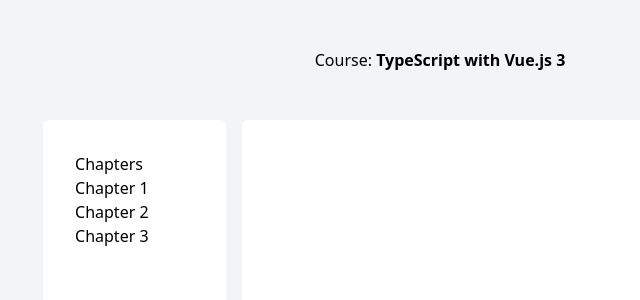
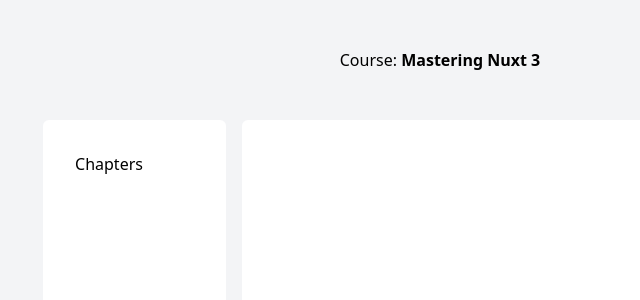
Before and after one commit to mirislomovmirjalol/course-app-nuxt, a Nuxt app: page /course in a window 1280 px wide. Shown: the top 300 px of the page, without its empty margins (200-840 px from the left). Built offline with nearby package versions, Linux system fonts and the light colour scheme.

Commit message:
readme update

```diff
--- a/pages/course.vue
+++ b/pages/course.vue
@@ -1,9 +1,3 @@
-<script setup>
-import {useCourse} from "~/composables/useCourse";
-
-const course = useCourse();
-</script>
-
 <template>
   <div
       class="p-12 bg-gray-100 w-full h-full min-h-screen flex flex-col items-center"
@@ -12,7 +6,7 @@
       <h1>
         <span class="font-medium">
           Course:
-          <span class="font-bold">{{ course.title }}</span>
+          <span class="font-bold">Mastering Nuxt 3</span>
         </span>
       </h1>
     </div>
@@ -22,17 +16,11 @@
           class="prose mr-4 p-8 bg-white rounded-md min-w-[20ch] flex flex-col"
       >
         <h3>Chapters</h3>
-        <ul>
-          <li v-for="chapter in course.chapters" :key="chapter.id">
-            <NuxtLink :to="chapter.slug">
-              {{ chapter.title }}
-            </NuxtLink>
-          </li>
-        </ul>
+        <!-- All the lessons for the course listed here -->
       </div>
 
       <div class="prose p-12 bg-white rounded-md w-[65ch]">
-        <NuxtPage/>
+        <NuxtPage />
       </div>
     </div>
   </div>
```
Also changed, not shown: 1 other file (tests, documents, lock files or other folders).
